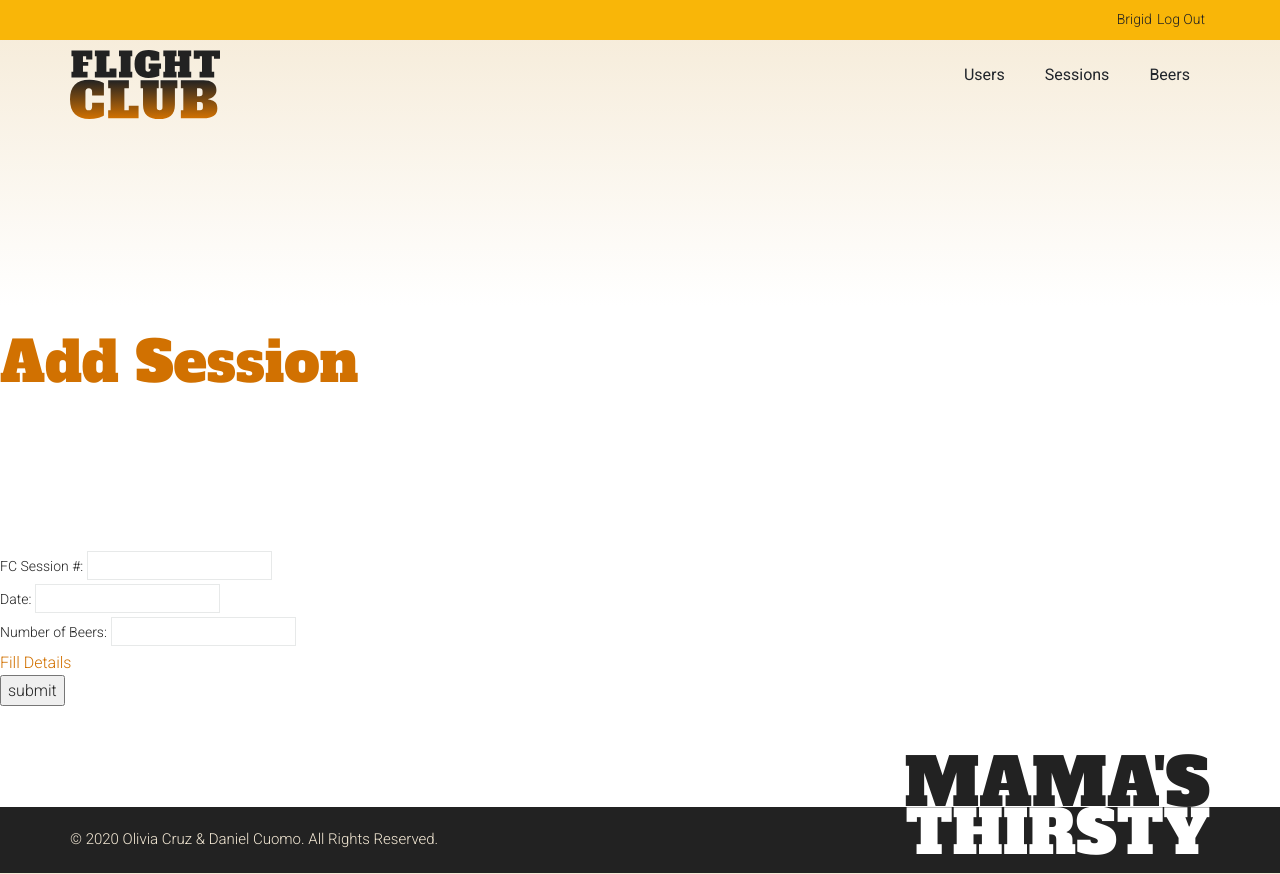
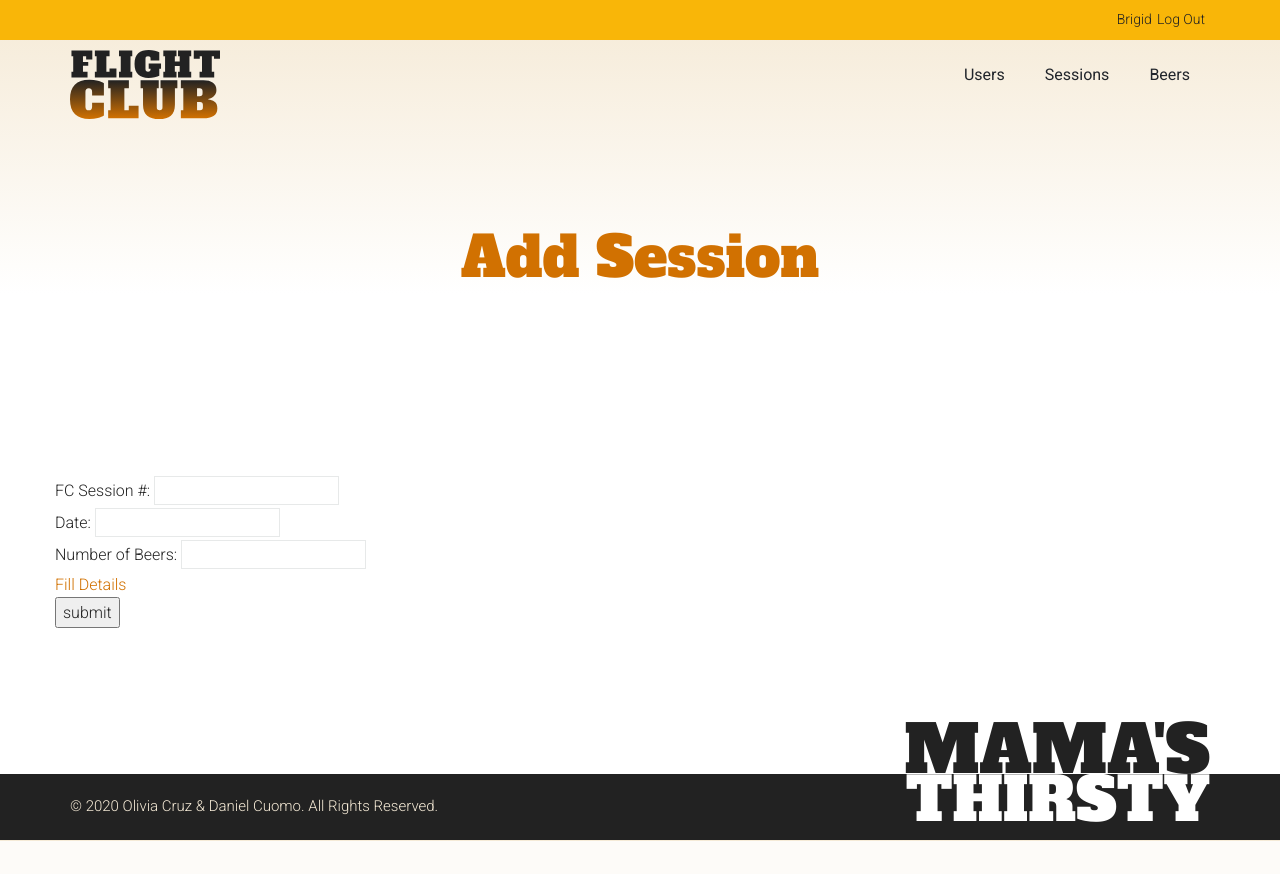
Before and after one commit to drc0308/flight_club, a Flask app: page /sessions/add_session in a window 1280 px wide. After the commit the page ends 841 px from the top, so only its background shows below. Run offline with Flask 2, Linux system fonts and the light colour scheme; the visitor is signed in with stand-in values (Sample User, id 1); data comes from the database, SQL or seed files in the repository; some libraries are stand-ins or nearby versions.

Commit message:
fixing whitespae and add session styling

```diff
--- a/flight_club/static/css/style.css
+++ b/flight_club/static/css/style.css
@@ -1452,7 +1452,19 @@ hr { border: 0; }
 .input-group-addon { background: #e7e9e9; border: 1px solid #e7e9e9; }
 .input-group-addon .fa { width: 20px; }
 input[type="checkbox"] { margin: 7px 10px 0 0; }
-label { font-size: 14px; font-weight: 300; }
+label { font-size: 16px; font-weight: 300; }
+
+input [type="submit"] {
+	margin: 15px 0;
+	background: #D17101;
+	color: #fff;
+	border: none;
+	text-transform: capitalize;
+}
+
+input [type="submit"]:hover {
+	background: #552500;
+}
 
 textarea, textarea.form-control, input[type="text"], input[type="password"], input[type="datetime"], input[type="datetime-local"], input[type="date"], input[type="month"], input[type="time"], input[type="week"], input[type="number"], input[type="email"], input[type="url"], input[type="search"], input[type="tel"], input[type="color"], select, select.form-control, .uneditable-input {
 	border: 1px solid #e7e9e9;
@@ -1734,7 +1746,7 @@ ul.languages li a.active { text-decoration: underline; }
 .dark p { color: #b0bac2; }
 
 /*header*/
-header { position: relative; padding: 150px 0; }
+header { position: relative; padding: 0; }
 .layer { background: #21252b; width: 100%; height: 100%; position: absolute; top: 0; left: 0; opacity: 0.8; }
 header .no-slider { position: relative; color: #fff; }
 header .no-slider h1 { color: #fff; }
--- a/flight_club/templates/base.html
+++ b/flight_club/templates/base.html
@@ -7,9 +7,9 @@
 <head>
   <title>Piksell HTML5 Template</title>
   <meta charset="utf-8">
-  <meta name="description" content="Piksell Responsive Multipurpose Template">
+  <meta name="description" content="Flight Club">
   <meta name="author" content="Diamant Gjota" />
-  <meta name="keywords" content="piksell, html5, css3, template, bootstrap" />
+  <meta name="keywords" content="html5, css3, template, bootstrap" />
   <meta name="viewport" content="width=device-width; initial-scale=1.0; maximum-scale=1.0; user-scalable=0;">
 
   <!-- Bootstrap Core CSS -->
--- a/flight_club/templates/sessions/add_session.html
+++ b/flight_club/templates/sessions/add_session.html
@@ -1,7 +1,18 @@
 {% extends 'base.html' %}
 
 {% block header %}
-<h1>{% block title %}Add Session{% endblock %}</h1>
+<!-- header -->
+<section class="content">
+  <div class="container">
+    <div class="row">
+        <h1 class="text-center">{% block title %}Add Session{% endblock %}</h1>
+    </div><!-- end row -->
+</div><!-- end container -->
+</section>
+
+<section class="content">
+  <div class="container">
+    <div class="row">
 <script type='text/javascript'>
     // I basically stole this script from stackoverflow
     // What's front end development anyway..
@@ -61,8 +72,10 @@
 </script>
 {% endblock %}
 
-
 {% block content %}
+<section class="content">
+  <div class="container">
+    <div class="row">
         <form method="post">
             <label for="session_id">FC Session #:</label>
             <input type="Number" id="session_id" name="session_id" required><br />
@@ -79,4 +92,7 @@
 
             <input type="submit" value="submit">
         </form>
+    </div><!-- end row -->
+  </div><!-- end container -->
+</section>
 {% endblock %}
```
Lines whose indentation alone changed are shown as unchanged.
